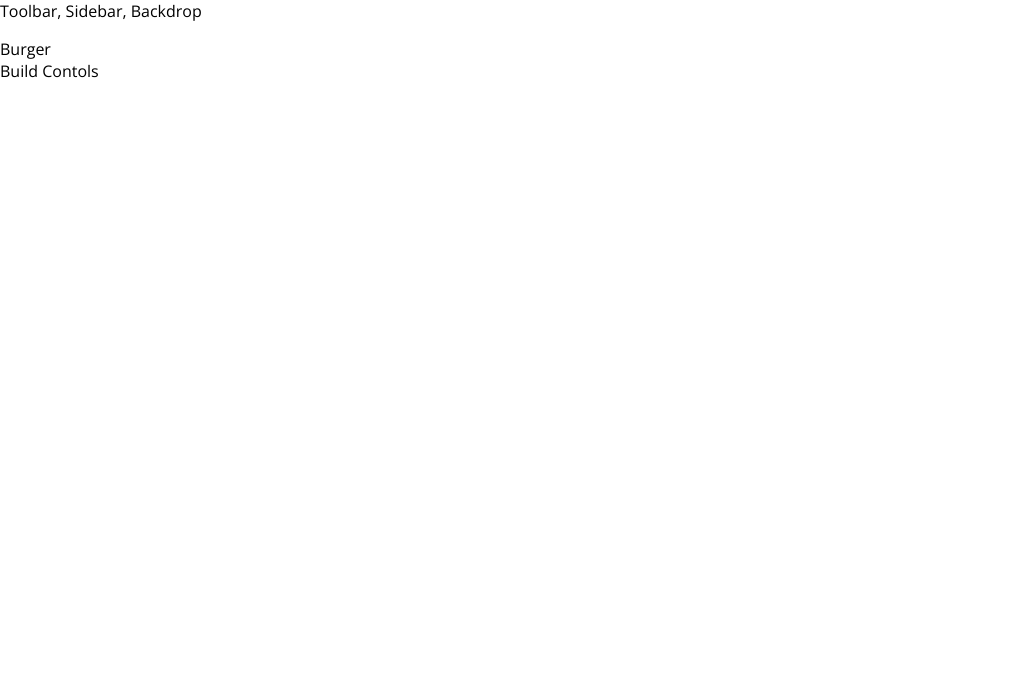
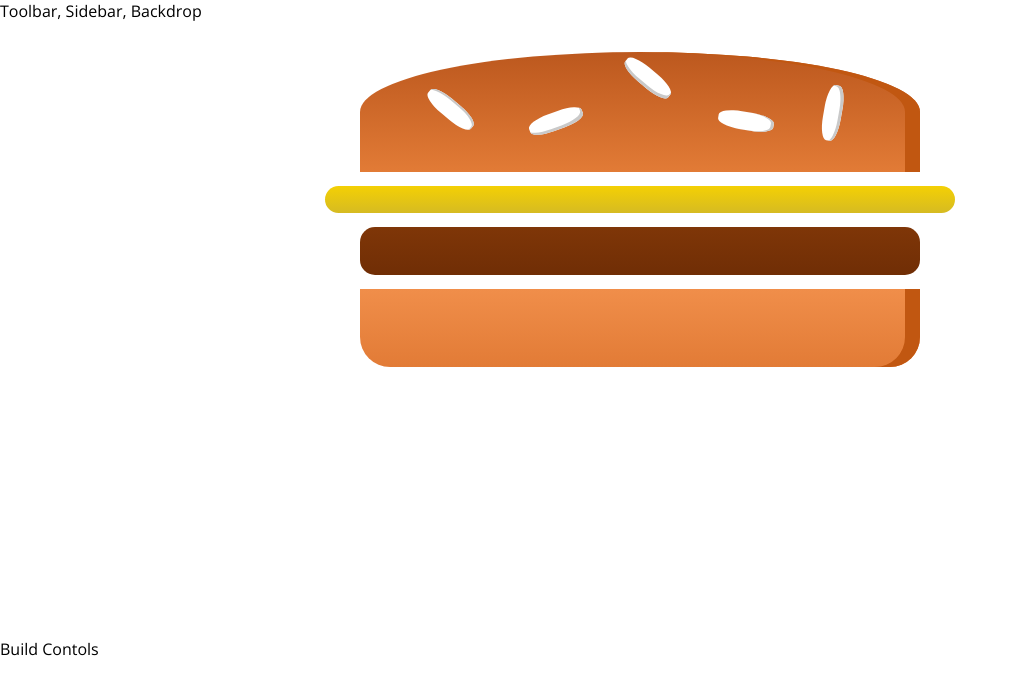
Before and after one commit to nickzahornyi/burger-shop, a React app: page / in a window 1280 px wide. Shown: the top 694 px of the page, without its empty margins (0-1018 px from the left). Built offline with nearby package versions, Linux system fonts and the light colour scheme.

Commit message:
burger addded

```diff
--- a/package.json
+++ b/package.json
@@ -31,6 +31,7 @@
     "postcss-flexbugs-fixes": "3.2.0",
     "postcss-loader": "2.0.8",
     "promise": "8.0.1",
+    "prop-types": "^15.6.0",
     "raf": "3.4.0",
     "react": "^16.2.0",
     "react-dev-utils": "^5.0.0",
--- a/src/components/Burger/Burger.css
+++ b/src/components/Burger/Burger.css
@@ -0,0 +1,30 @@
+.burger {
+  width: 100%;
+  margin: auto;
+  height: 250px;
+  overflow: scroll;
+  text-align: center;
+  font-weight: bold;
+  font-size: 1.2rem;
+}
+
+@media (min-width: 500px) and (min-height: 400px) {
+  .burger {
+    width: 350px;
+    height: 300px;
+  }
+}
+
+@media (min-width: 500px) and (min-height: 401px) {
+  .burger {
+    width: 450px;
+    height: 400px;
+  }
+}
+
+@media (min-width: 1000px) and (min-height: 700px) {
+  .burger {
+    width: 700px;
+    height: 600px;
+  }
+}
--- a/src/components/Burger/Burger.js
+++ b/src/components/Burger/Burger.js
@@ -0,0 +1,17 @@
+import React from "react";
+
+import classes from "./Burger.css";
+import BurgerIngredient from "./BurgerIngredient/BurgerIngredient";
+
+const burger = props => {
+  return (
+    <div className={classes.burger}>
+      <BurgerIngredient type="bread-top" />
+      <BurgerIngredient type="cheese" />
+      <BurgerIngredient type="meat" />
+      <BurgerIngredient type="bread-bottom" />
+    </div>
+  );
+};
+
+export default burger;
--- a/src/components/Burger/BurgerIngredient/BurgerIngredient.js
+++ b/src/components/Burger/BurgerIngredient/BurgerIngredient.js
@@ -1,16 +1,18 @@
-import React from "react";
+import React, { Component } from "react";
+import PropTypes from "prop-types";
 
-import classes from "./BurgerIngredient";
+import classes from "./BurgerIngredient.css";
 
-const burgerIngredient = props => {
+class BurgerIngredient extends Component {
+  render() {
     let ingredient = null;
-  switch (props.type) {
+    switch (this.props.type) {
       case "bread-bottom":
         ingredient = <div className={classes.breadBottom} />;
         break;
       case "bread-top":
         ingredient = (
-        <div className={classes.bredTop}>
+          <div className={classes.breadTop}>
             <div className={classes.seeds1} />
             <div className={classes.seeds2} />
           </div>
@@ -31,8 +33,12 @@
       default:
         ingredient = null;
     }
+    return ingredient;
+  }
+}
 
-  return ingredient;
+BurgerIngredient.propTypes = {
+  type: PropTypes.string.isRequired
 };
 
-export default burgerIngredient;
+export default BurgerIngredient;
--- a/src/containers/BurgerBuilder/BurgerBuilder.js
+++ b/src/containers/BurgerBuilder/BurgerBuilder.js
@@ -1,12 +1,12 @@
 import React, { Component } from "react";
 
 import Aux from "../../hoc/Aux";
-
+import Burger from "../../components/Burger/Burger";
 class BurgerBuilder extends Component {
   render() {
     return (
       <Aux>
-        <div>Burger</div>
+        <Burger />
         <div>Build Contols</div>
       </Aux>
     );
```
Also changed, not shown: 2 other files (tests, documents, lock files or other folders). Lines whose indentation alone changed are shown as unchanged.
